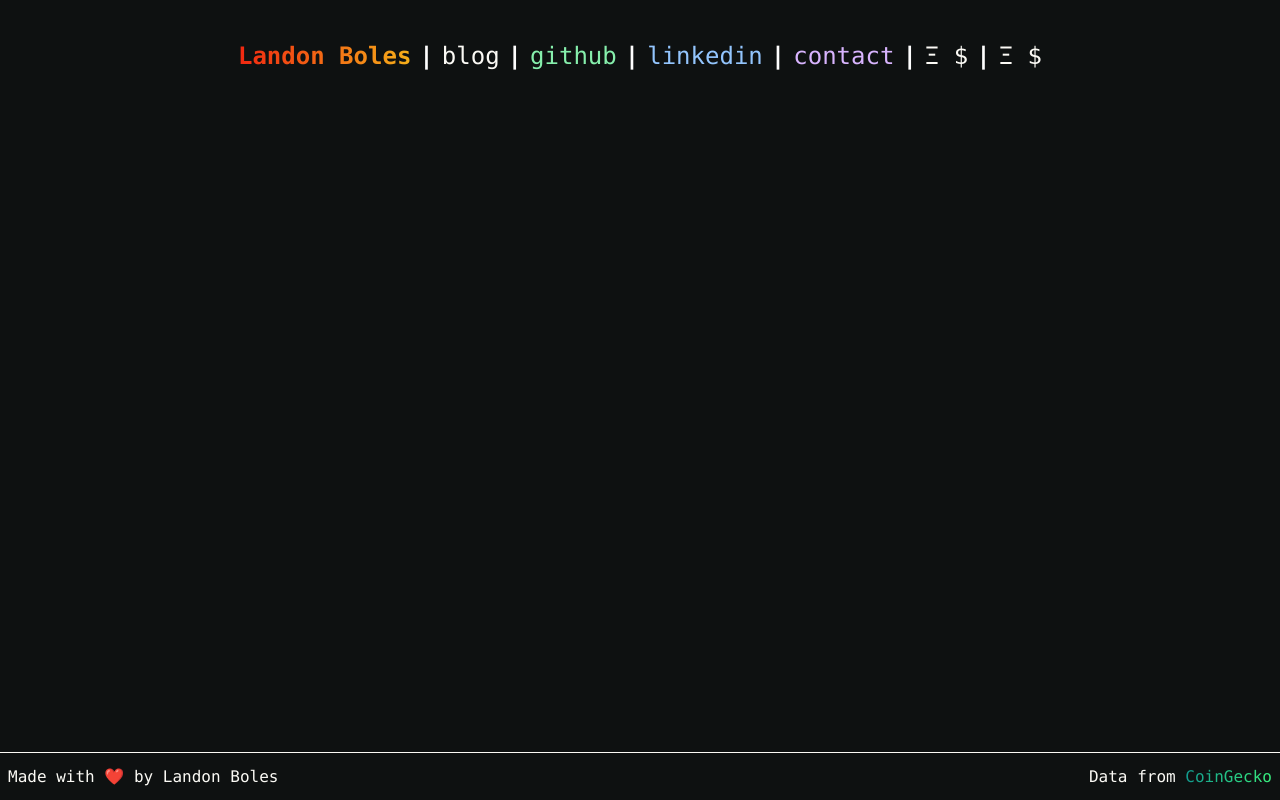
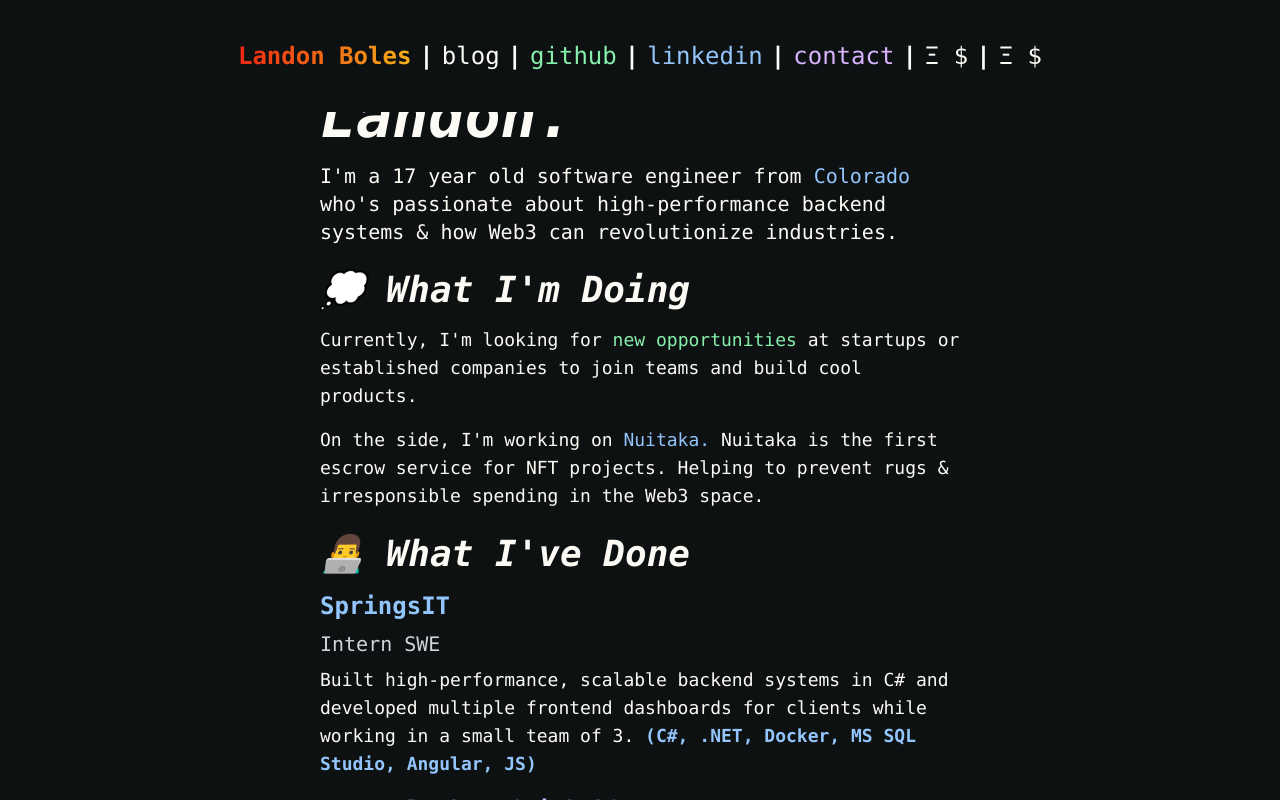
Before and after one commit to TheLDB/website, a Next.js app: page / in a window 1280 px wide. Built offline with nearby package versions, Linux system fonts and the light colour scheme; no server answers.

Commit message:
feat(navbar): fixed some ui bugs

```diff
--- a/components/Footer.tsx
+++ b/components/Footer.tsx
@@ -2,10 +2,10 @@ const Footer = () => {
     return (
         <div className="w-full h-12 bg-site-black border-t border-site-white flex">
             <div className="w-1/2 h-full flex space-x-4 items-center p-2">
-                <h1 className="font-mono text-md text-site-white font-light">Made with ❤️ by Landon Boles</h1>
+                <h1 className="font-mono text-sm lg:text-md text-site-white font-light">Made with ❤️ by Landon Boles</h1>
             </div>
             <div className="w-1/2 h-full flex space-x-4 items-center justify-end p-2">
-                <a href="https://coingecko.com" rel="noopener noreferrer" className="font-mono text-md text-site-white font-light link-underline link-underline-green">Data from <span className="text-gradient-green">CoinGecko</span></a>
+                <a href="https://coingecko.com" rel="noopener noreferrer" className="font-mono text-sm lg:text-md text-site-white font-light link-underline link-underline-green">Data from <span className="text-gradient-green">CoinGecko</span></a>
             </div>
         </div>
     )
--- /dev/null
+++ b/components/Main.tsx
@@ -0,0 +1,39 @@
+const Main = () => {
+    return (
+        <div className="w-full h-full flex flex-col space-y-6 items-center justify-center overflow-y-scroll">
+            <div className="w-full lg:w-1/2 p-12 lg:p-0 h-auto flex flex-col space-y-4">
+                <h1 className="font-mono text-site-white font-bold text-6xl italic">Hi! 👋 I'm Landon.</h1>
+                <h1 className="font-mono text-site-white font-light text-xl">I'm a 17 year old software engineer from <span className="text-blue-300">Colorado</span> who&apos;s passionate about high-performance backend systems & how Web3 can revolutionize industries.</h1>
+            </div>
+
+            <div className="w-full lg:w-1/2 p-12 lg:p-0 h-auto flex flex-col space-y-4">
+                <h1 className="font-mono text-site-white font-bold text-4xl italic">💭 What I'm Doing</h1>
+                <h1 className="font-mono text-site-white font-light text-lg">Currently, I'm looking for <span className="text-green-300">new opportunities</span> at startups or established companies to join teams and build cool products.</h1>
+                <h1 className="font-mono text-site-white font-light text-lg">On the side, I'm working on <span className="text-blue-300 text-underline text-underline-blue">Nuitaka.</span> Nuitaka is the first escrow service for NFT projects. Helping to prevent rugs & irresponsible spending in the Web3 space.</h1>
+            </div>
+
+            <div className="w-full lg:w-1/2 p-12 lg:p-0 h-auto flex flex-col space-y-4">
+                <h1 className="font-mono text-site-white font-bold text-4xl italic">👨‍💻 What I've Done </h1>
+                <div className="flex flex-col space-y-2">
+                    <h1 className="font-mono text-blue-300 font-bold text-2xl">SpringsIT</h1>
+                    <h1 className="font-mono text-gray-300 font-normal text-xl">Intern SWE</h1>
+                    <h1 className="font-mono text-site-white font-light text-lg">Built high-performance, scalable backend systems in C# and developed multiple frontend dashboards for clients while working in a small team of 3. <span className="font-bold text-blue-300">(C#, .NET, Docker, MS SQL Studio, Angular, JS)</span></h1>
+                </div>
+                <div className="flex flex-col space-y-2">
+                    <h1 className="font-mono text-purple-300 font-bold text-2xl">Degenslacker <a href="https://github.com/TheLDB/degenslacker" className="underline">(Github)</a></h1>
+                    <h1 className="font-mono text-gray-300 font-normal text-xl">Side Project</h1>
+                    <h1 className="font-mono text-site-white font-light text-lg">Built a web application that allowed users to create "feeds" and get webhook notifications every time a user sends a cast. <span className="font-bold text-purple-300">(Next, Typescript, Web3.JS, Axios, Cron Jobs)</span></h1>
+                </div>
+                <a href="https://github.com/TheLDB/degenslacker" className="font-mono text-green-300 font-bold text-xl underline">... and a lot more on my github!</a>
+            </div>
+            <div className="w-full lg:w-1/2 p-12 lg:p-0 h-auto flex flex-col space-y-4">
+                <h1 className="font-mono text-site-white font-bold text-4xl italic">📨 Contact Me </h1>
+                    <a href="mailto:ldb@erikboles.com" className="font-mono text-site-white font-bold text-2xl underline">Email Me</a>
+                    <a href="https://twitter.com/lndnNFT" className="font-mono text-blue-300 font-bold text-2xl underline">DM me on Twitter</a>
+
+            </div>
+        </div>
+    )
+}
+
+export default Main;
--- /dev/null
+++ b/components/MobileNavbar.tsx
@@ -0,0 +1,26 @@
+import { Bars3Icon } from '@heroicons/react/24/solid';
+import { useState } from 'react';
+import { NavigationModal } from './NavigationModal';
+
+interface IMobileNavbar {
+    cryptoPrices: { ethPrice: number; btcPrice: number} | undefined;
+}
+
+const MobileNavbar = (props: IMobileNavbar) => {
+    const [modalOpen, setModalOpen] = useState(false);
+    return (
+        <div className="w-full h-28 flex">
+            {modalOpen && <NavigationModal setModalOpen={setModalOpen} cryptoPrices={props.cryptoPrices} />}
+            <div className="w-3/4 h-full flex p-4 items-center">
+                <h1 className="font-mono text-gradient font-bold text-2xl">Landon Boles</h1>
+            </div>
+            <div className="w-1/4 h-full flex justify-end items-center p-4">
+                <div onClick={() => setModalOpen(!modalOpen)} className="w-14 h-14 bg-gradient-to-br from-[#f12711] to-[#f5af19] flex justify-center items-center rounded-xl">
+                    <Bars3Icon className="w-12 h-12 text-site-white" />
+                </div>
+            </div>
+        </div>
+    )
+}
+
+export default MobileNavbar;
--- /dev/null
+++ b/components/NavigationModal.tsx
@@ -0,0 +1,60 @@
+import { Dispatch, SetStateAction, useState } from "react";
+
+interface INavigationModal {
+    setModalOpen: Dispatch<SetStateAction<boolean>>;
+    cryptoPrices: { ethPrice: number; btcPrice: number} | undefined;
+
+}
+
+const NavigationModal = (props: INavigationModal) => {
+    const [links, setLinks] = useState<{
+        id: number;
+        name: string;
+        color: string;
+        link: string;
+    }[]>([
+        {
+            id: 0,
+            name: "blog",
+            color: "#FBFAF5",
+            link: "/"
+        },
+        {
+            id: 1,
+            name: "github",
+            color: "#86efac",
+            link: "https://github.com/TheLDB/"
+        },
+        {
+            id: 2,
+            name: "linkedin",
+            color: "#93c5fd",
+            link: "https://www.linkedin.com/in/landon-boles-16b686143"
+        },
+        {
+            id: 3,
+            name: "contact",
+            color: "#d8b4fe",
+            link: "mailto:ldb@erikboles.com"
+        }
+]);
+    return (
+        <div onClick={() => props.setModalOpen(false)} className="w-screen h-screen absolute top-0 bottom-0 left-0 right-0 bg-site-black/75 flex justify-center items-center p-4">
+            <div onClick={e => e.stopPropagation()} className="min-h-[7rem] w-full bg-site-black border-[3px] border-gray-800 rounded-xl">
+                {links.map(link => (
+                    <div className="w-full h-12 p-4 flex justify-center items-center">
+                        <a href={link.link} style={{ color: link.color }} className="font-mono text-lg">{link.name}</a>
+                    </div>
+                ))}
+                <div className="w-full h-12 p-4 flex justify-center items-center">
+                        <a href="https://www.coingecko.com/en/coins/bitcoin" className="font-mono text-lg text-site-white">₿ ${props.cryptoPrices?.btcPrice}</a>
+                </div>
+                <div className="w-full h-12 p-4 flex justify-center items-center">
+                        <a href="https://www.coingecko.com/en/coins/ethereum" className="font-mono text-lg text-site-white">Ξ ${props.cryptoPrices?.ethPrice}</a>
+                </div>
+            </div>
+        </div>
+    )
+}
+
+export { NavigationModal };
--- a/package.json
+++ b/package.json
@@ -9,6 +9,7 @@
     "lint": "next lint"
   },
   "dependencies": {
+    "@heroicons/react": "^2.0.11",
     "axios": "^0.27.2",
     "next": "12.3.1",
     "react": "18.2.0",
--- a/pages/index.tsx
+++ b/pages/index.tsx
@@ -1,18 +1,43 @@
+import axios from "axios";
 import { NextPage } from "next";
 import Head from "next/head";
+import { useEffect, useState } from "react";
 import { Footer } from "../components/Footer";
+import Main from "../components/Main";
+import MobileNavbar from "../components/MobileNavbar";
 import { Navbar } from "../components/Navbar";
 
 const Home: NextPage = () => {
+  const [cryptoPrices, setCryptoPrices] = useState<{ ethPrice: number; btcPrice: number }>();
+
+    useEffect(() => {
+        const fetchPrices = async () => {
+            const ethPrice = await axios.get("https://api.coingecko.com/api/v3/simple/price?ids=ethereum&vs_currencies=usd");
+            const btcPrice = await axios.get("https://api.coingecko.com/api/v3/simple/price?ids=bitcoin&vs_currencies=usd");
+            setCryptoPrices({
+                ethPrice: ethPrice.data.ethereum.usd as number,
+                btcPrice: btcPrice.data.bitcoin.usd as number
+            });
+        }
+
+        fetchPrices().catch(e => console.log(e));
+    }, []);
+
+
   return (
-    <div className="">
+    <div className="w-screen h-screen overflow-x-hidden">
       <Head>
         <title>Landon Boles</title>
       </Head>
-      <div className="w-full h-screen bg-site-black">
-        <Navbar />
-        <div className="w-full h-[calc(100%-10rem)] bg-site-black">
-
+      <div className="w-full h-full bg-site-black">
+        <div className="hidden md:block">
+          <Navbar cryptoPrices={cryptoPrices} />
+        </div>
+        <div className="block md:hidden">
+          <MobileNavbar cryptoPrices={cryptoPrices} />
+        </div>
+        <div className="w-full h-auto lg:h-[calc(100%-10rem)] lg:min-h-[60rem] bg-site-black">
+          <Main />
         </div>
         <Footer />
       </div>
```
Also changed, not shown: 1 other file (tests, documents, lock files or other folders).
